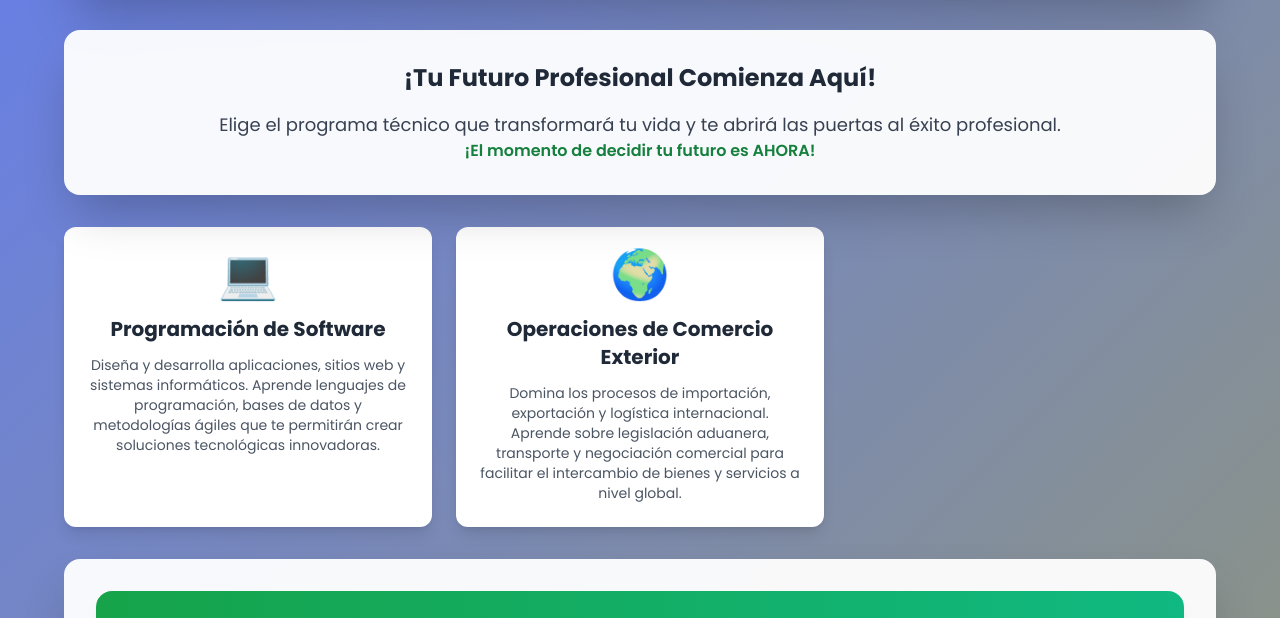
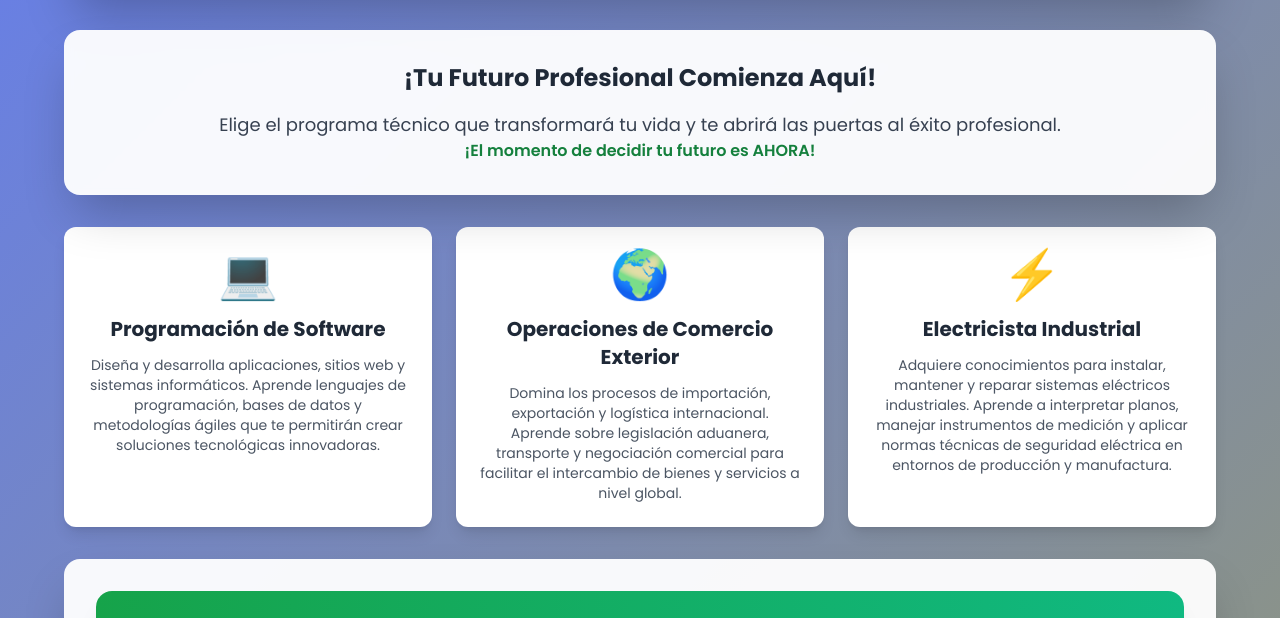
Before and after one commit to articidesoacha/MarianoSantaMaria, a plain HTML site: page index.html in a window 1280 px wide. Shown: the part 162-780 px from the top of the page. Drawn offline with nearby package versions, Linux system fonts and the light colour scheme.

Commit message:
Add section for Electricista Industrial course

```diff
--- a/index.html
+++ b/index.html
@@ -58,6 +58,11 @@
         <div class="text-5xl mb-4 text-center">🌍</div>
         <h4 class="text-xl font-bold text-gray-800 mb-3 text-center">Operaciones de Comercio Exterior</h4>
         <p class="text-gray-600 text-center text-sm">Domina los procesos de importación, exportación y logística internacional. Aprende sobre legislación aduanera, transporte y negociación comercial para facilitar el intercambio de bienes y servicios a nivel global.</p>
+      </a>
+      <a href="https://drive.google.com/file/d/1iMyQS_KZWXYf8-XaN63Jt_QDqVa3DvS1/view?usp=drive_link" class="bg-white rounded-xl p-6 shadow-lg card-hover slide-in block">
+        <div class="text-5xl mb-4 text-center">⚡</div>
+        <h4 class="text-xl font-bold text-gray-800 mb-3 text-center">Electricista Industrial</h4>
+        <p class="text-gray-600 text-center text-sm">Adquiere conocimientos para instalar, mantener y reparar sistemas eléctricos industriales. Aprende a interpretar planos, manejar instrumentos de medición y aplicar normas técnicas de seguridad eléctrica en entornos de producción y manufactura.</p>
       </a>
 
       <!-- fin pegado -->
```
